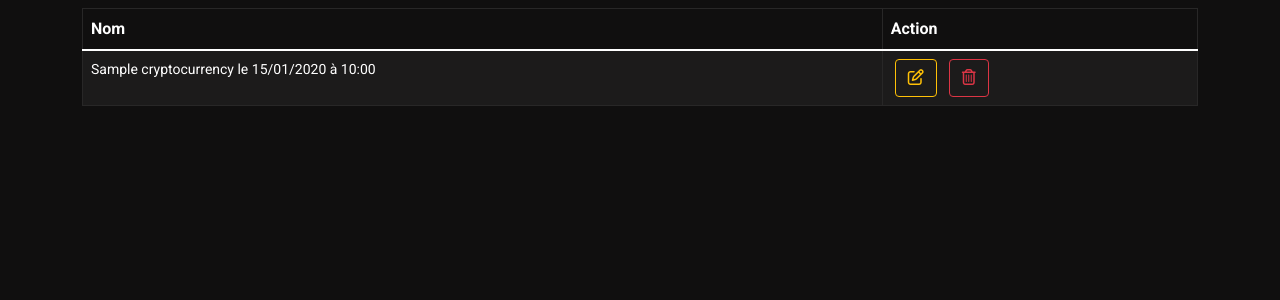
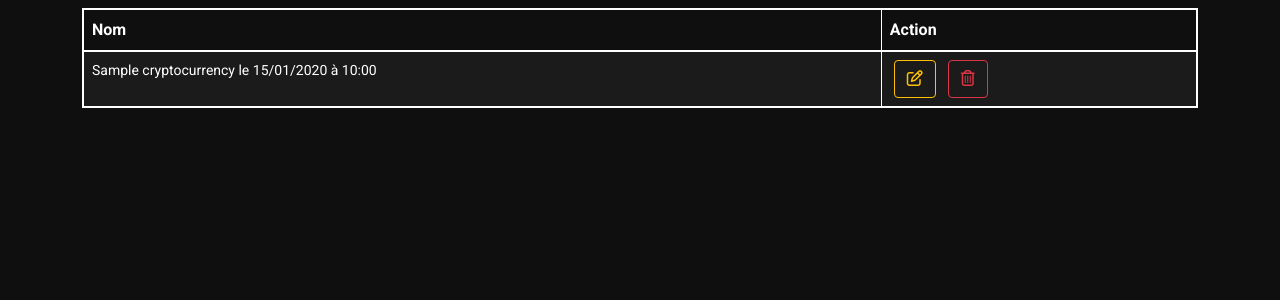
Before and after one commit to mcmikashi/crypto_tracker, a Flask app: page /manage in a window 1280 px wide. Shown: the part 102-402 px from the top of the page. Run offline with Flask 2, Linux system fonts and the light colour scheme; a user stored in the database is signed in; tables that the repository leaves empty hold one stand-in row (values such as "Sample post"); some libraries are stand-ins or nearby versions.

Commit message:
Update the display of the table

```diff
--- a/project/static/css/cryptotracker.css
+++ b/project/static/css/cryptotracker.css
@@ -18,3 +18,10 @@
 .crypto-icon{
     width: 1.5em;
 }
+
+.table.table-dark{
+    border: 2px solid white;
+}
+.table>:not(caption)>*>*{
+    background-color: rgb(16,15,15);
+}
```
